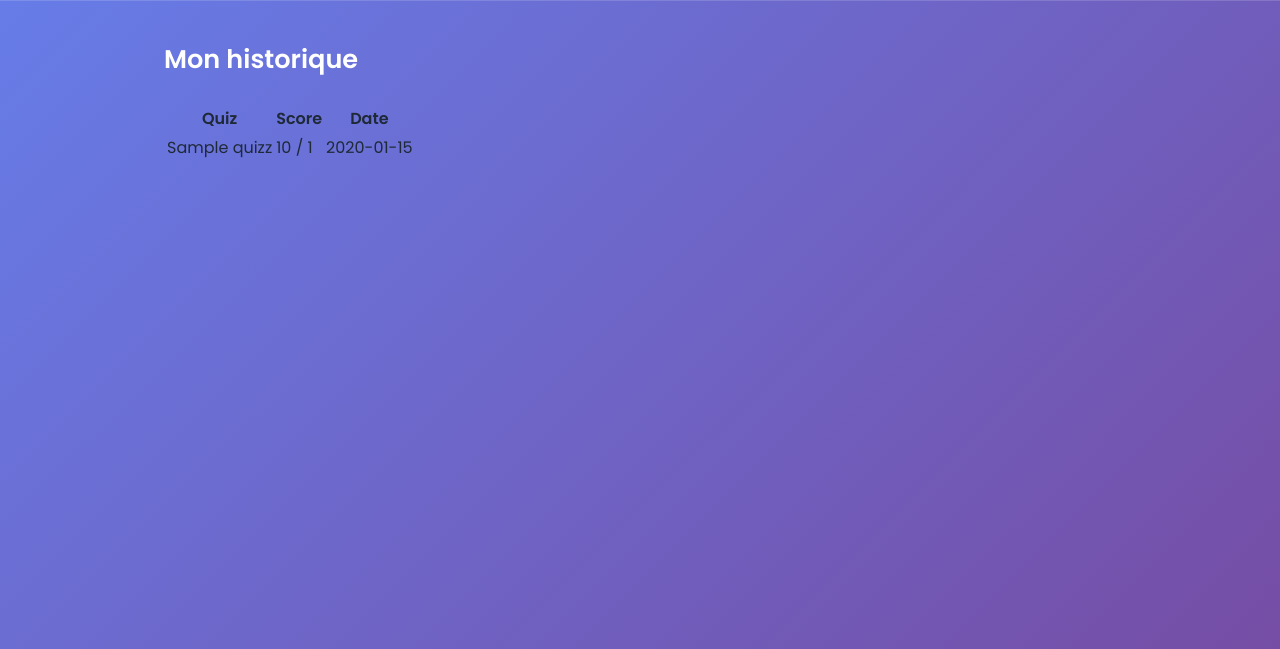
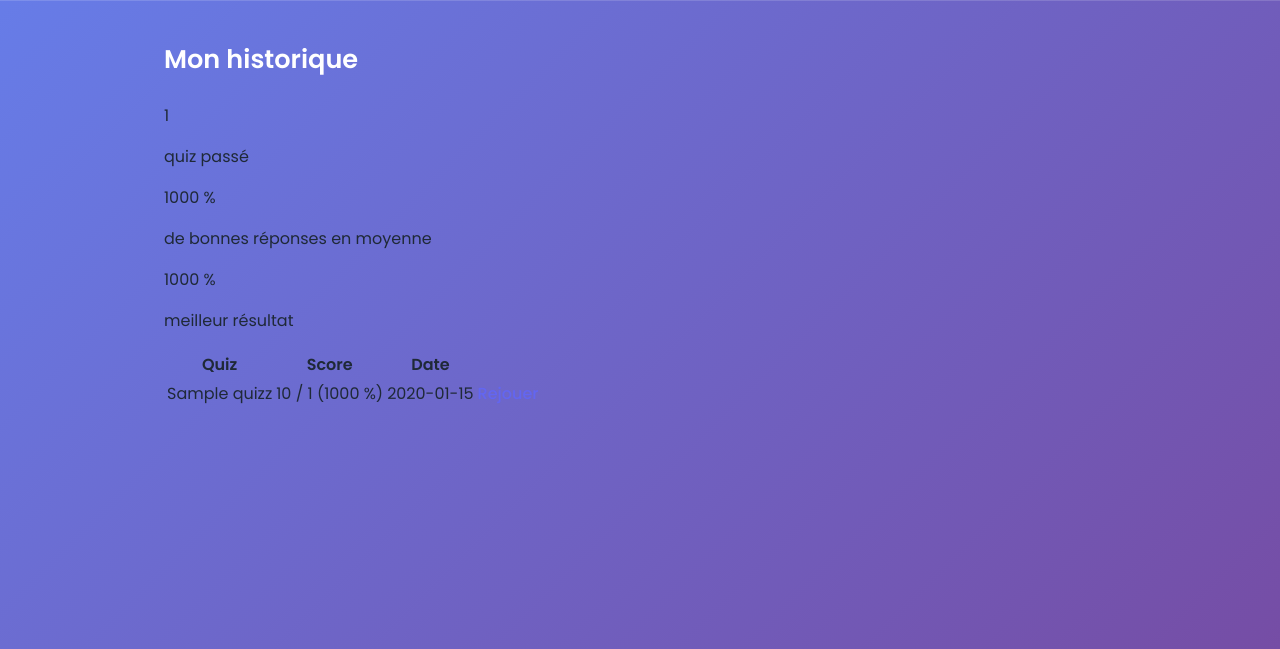
Before and after one commit to ohn-tech/proj531-quiz-groupe4, a Flask app: page /historique in a window 1280 px wide. Shown: the part 69-718 px from the top of the page. Run offline with Flask 3, Linux system fonts and the light colour scheme; the visitor is signed in with stand-in values (Sample User, id 1); tables that the repository leaves empty hold one stand-in row (values such as "Sample post").

Commit message:
Historique : statistiques et lien Rejouer

```diff
--- a/src/templates/historique.html
+++ b/src/templates/historique.html
@@ -8,12 +8,30 @@
     <h1 class="titre-page">Mon historique</h1>
 
     {% if historique %}
+        {# Statistiques : nombre de quiz passés, moyenne et meilleur résultat (en %) #}
+        <div class="stats-historique">
+            <div class="carte-stat">
+                <p class="valeur-stat">{{ statistiques.nb_tentatives }}</p>
+                <p class="libelle-stat">quiz passé{{ 's' if statistiques.nb_tentatives > 1 }}</p>
+            </div>
+            <div class="carte-stat">
+                <p class="valeur-stat">{{ statistiques.moyenne }} %</p>
+                <p class="libelle-stat">de bonnes réponses en moyenne</p>
+            </div>
+            <div class="carte-stat">
+                <p class="valeur-stat">{{ statistiques.meilleur }} %</p>
+                <p class="libelle-stat">meilleur résultat</p>
+            </div>
+        </div>
+
+        <div class="carte-historique">
             <table class="tableau-historique">
                 <thead>
                     <tr>
                         <th>Quiz</th>
                         <th>Score</th>
                         <th>Date</th>
+                        <th></th>
                     </tr>
                 </thead>
                 <tbody>
@@ -21,14 +39,27 @@
                         <tr>
                             {# Un quiz supprimé n'a plus de titre : on l'indique #}
                             <td>{{ tentative.titre or "Quiz supprimé" }}</td>
-                        <td>{{ tentative.score }} / {{ tentative.nb_questions }}</td>
+                            {# Score en vert à partir de 50 % de bonnes réponses, en rouge en dessous #}
+                            <td>
+                                <span class="score-historique {{ 'score-bon' if tentative.pourcentage >= 50 else 'score-faible' }}">
+                                    {{ tentative.score }} / {{ tentative.nb_questions }} ({{ tentative.pourcentage }} %)
+                                </span>
+                            </td>
                             <td>{{ tentative.date }}</td>
+                            {# Lien pour rejouer, seulement si le quiz existe encore #}
+                            <td>
+                                {% if tentative.titre %}
+                                    <a class="lien-rejouer" href="{{ url_for('quizz_route', quiz_id='custom-' ~ tentative.id_quizz) }}">Rejouer</a>
+                                {% endif %}
+                            </td>
                         </tr>
                     {% endfor %}
                 </tbody>
             </table>
+        </div>
     {% else %}
         <p class="vide">Vous n'avez encore passé aucun quiz.</p>
+        <p class="connexion-creation"><a class="btn-principal" href="{{ url_for('accueil') }}">Voir les quiz disponibles</a></p>
     {% endif %}
 </main>
 {% endblock %}
```
Lines whose indentation alone changed are shown as unchanged.
